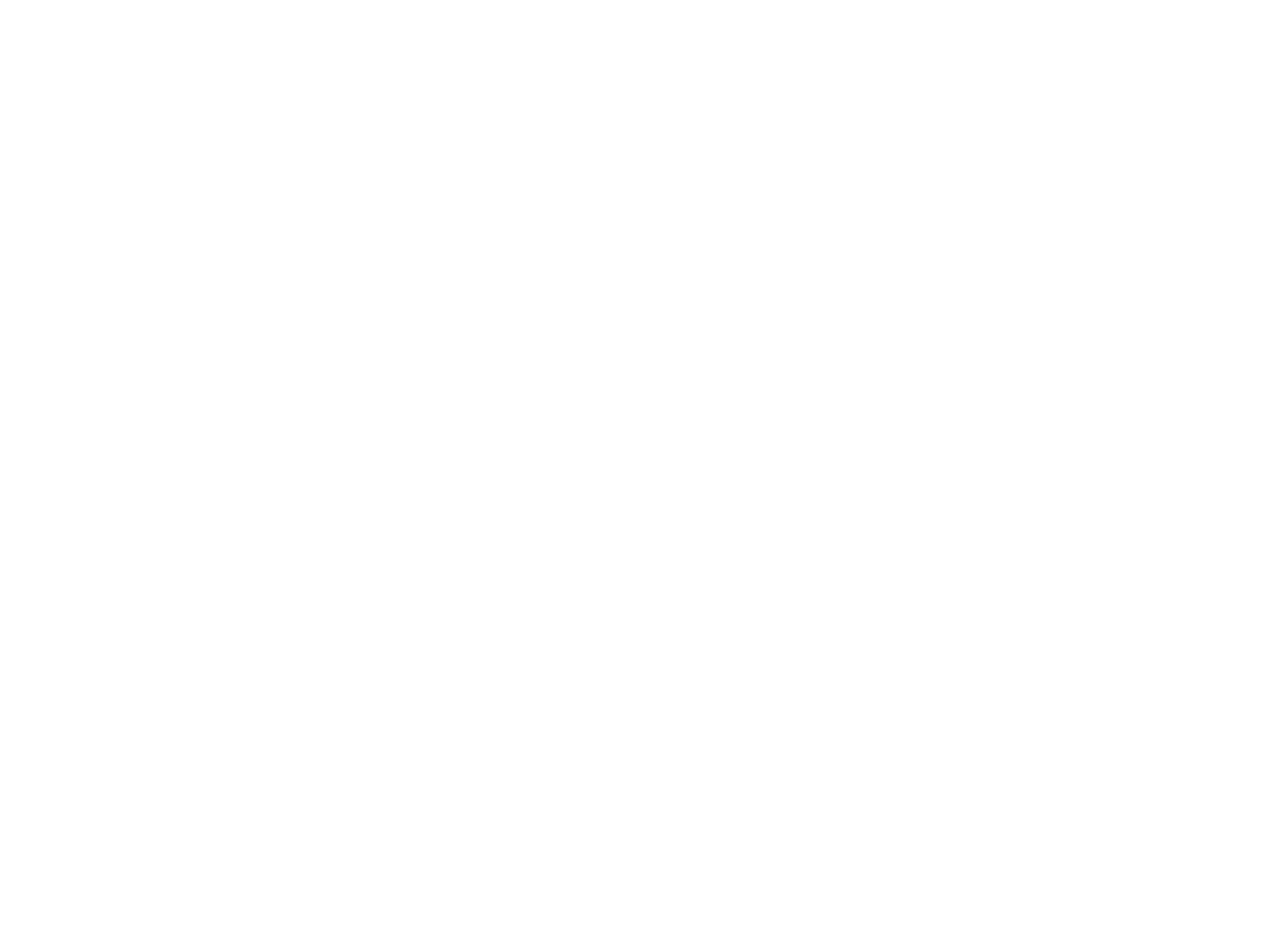
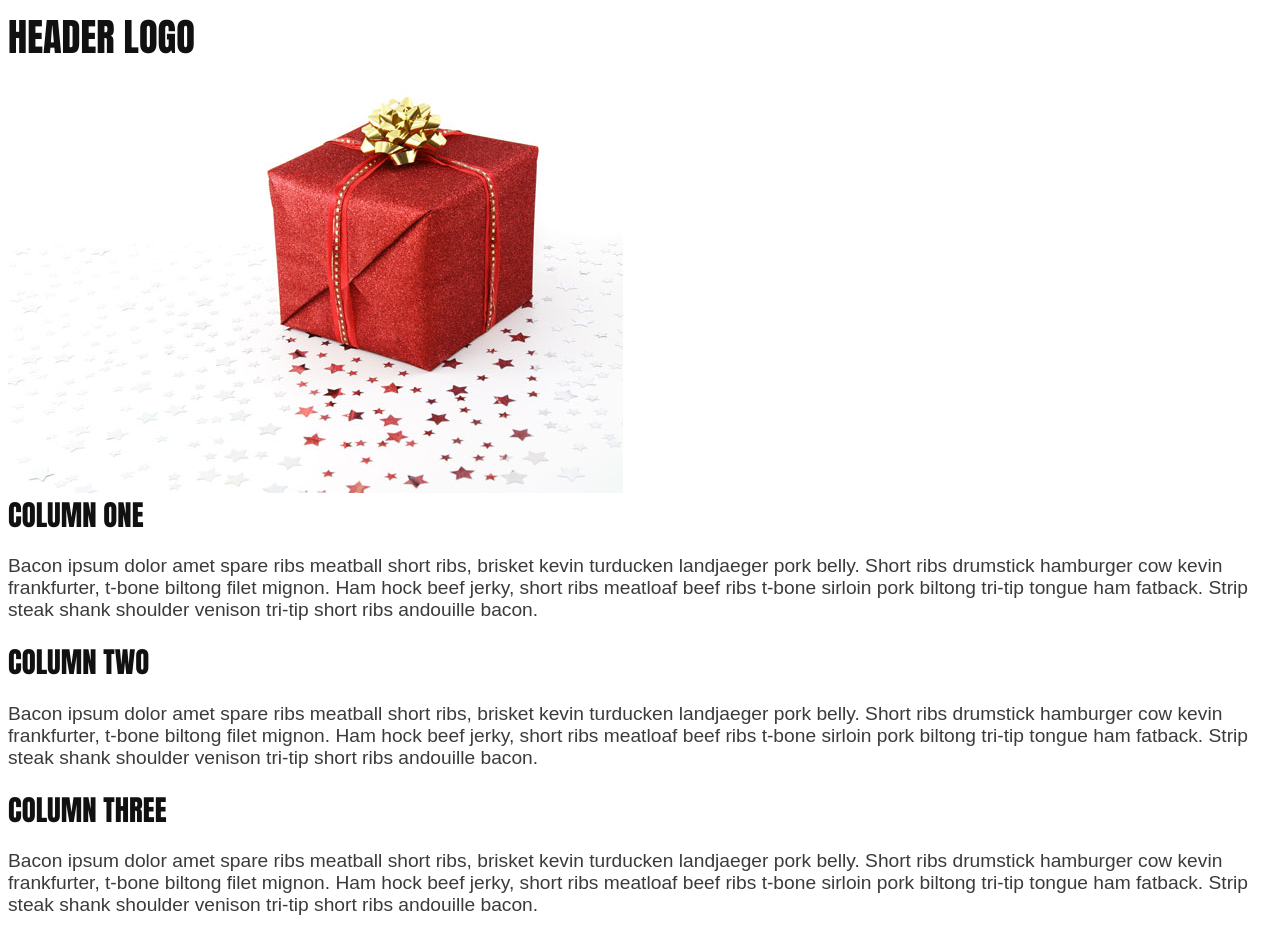
Before and after one commit to zxsteven/muraSite, a plain HTML site: page index.html in a window 1280 px wide. Before the commit the page ends 800 px from the top, so only its background shows below. Drawn offline with Linux system fonts and the light colour scheme.

Commit message:
added image

```diff
--- a/index.html
+++ b/index.html
@@ -2,11 +2,35 @@
 <html>
 	<head>
 		<meta charset-"utf-8">
+		<link rel="stylesheet" type="text/css" href="style.css">
 		<title>Hello app</title>
 	</head>
 	<body>
-	<div id="">
-
+		<div id="page">
+			<div id="page-head">
+				<div id="header" class="container">
+					<div id="logo">
+						<h1>Header Logo</h1>
+					</div>
+				</div>
+				<div class="content">
+					<img src="present.jpg" />
+				</div>
+			</div>
+			<div id="threeColumns">
+				<div id="columnOne">
+					<h2>Column One</h2>
+					<p>Bacon ipsum dolor amet spare ribs meatball short ribs, brisket kevin turducken landjaeger pork belly. Short ribs drumstick hamburger cow kevin frankfurter, t-bone biltong filet mignon. Ham hock beef jerky, short ribs meatloaf beef ribs t-bone sirloin pork biltong tri-tip tongue ham fatback. Strip steak shank shoulder venison tri-tip short ribs andouille bacon.</p>
+				</div>
+				<div id="columnTwo">
+					<h2>Column Two</h2>
+					<p>Bacon ipsum dolor amet spare ribs meatball short ribs, brisket kevin turducken landjaeger pork belly. Short ribs drumstick hamburger cow kevin frankfurter, t-bone biltong filet mignon. Ham hock beef jerky, short ribs meatloaf beef ribs t-bone sirloin pork biltong tri-tip tongue ham fatback. Strip steak shank shoulder venison tri-tip short ribs andouille bacon.</p>
+				</div>
+				<div id="columnThree">
+					<h2>Column Three</h2>
+					<p>Bacon ipsum dolor amet spare ribs meatball short ribs, brisket kevin turducken landjaeger pork belly. Short ribs drumstick hamburger cow kevin frankfurter, t-bone biltong filet mignon. Ham hock beef jerky, short ribs meatloaf beef ribs t-bone sirloin pork biltong tri-tip tongue ham fatback. Strip steak shank shoulder venison tri-tip short ribs andouille bacon.</p>
+				</div>
+			</div>
 		</div>
 
 	</body>
--- /dev/null
+++ b/style.css
@@ -0,0 +1,15 @@
+body {
+	background: #fff;
+	font-family: 'Abel', sans-serif;
+	font-size: 1.2em;
+	color: #3B3B3B;
+}
+
+h1, h2, h3 {
+	font-family: impact;
+	font-weight: normal;
+	text-transform: uppercase;
+	margin: 0;
+	padding: 0;
+	color: #111;
+}
```
Also changed, not shown: present.jpg (added). Lines whose indentation alone changed are shown as unchanged.
